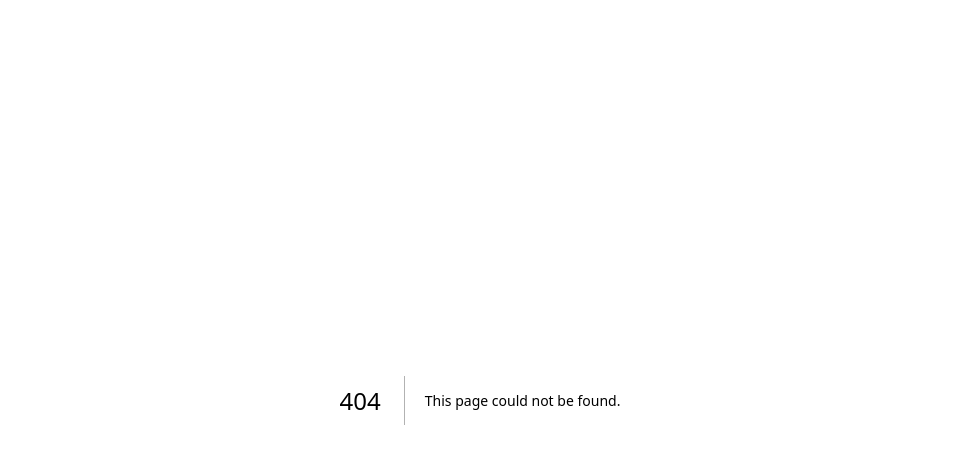
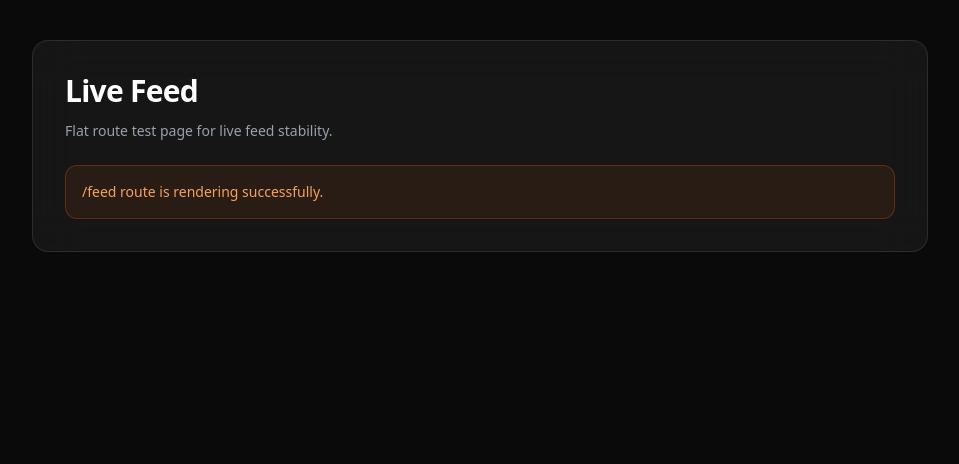
Before and after one commit to jalenbarnes/railmarkets--web, a Next.js app: page /feed in a window 1280 px wide. Before the commit this address had no page. Shown: the top 464 px of the page, without its empty margins (160-1119 px from the left). Built offline with nearby package versions, Linux system fonts and the light colour scheme.

Commit message:
debug: add flat /feed route for live feed stability isolation

```diff
--- a/src/app/app/page.tsx
+++ b/src/app/app/page.tsx
@@ -1,5 +1,5 @@
 import { redirect } from 'next/navigation'
 
 export default function AppIndexPage() {
-  redirect('/app/feed')
+  redirect('/feed')
 }
--- /dev/null
+++ b/src/app/feed/page.tsx
@@ -0,0 +1,15 @@
+export default function FeedPage() {
+  return (
+    <section className="min-h-screen bg-[#0a0a0a] text-white p-10">
+      <div className="mx-auto max-w-4xl rounded-2xl border border-white/10 bg-white/5 p-8 backdrop-blur-xl">
+        <h1 className="text-3xl font-semibold tracking-tight">Live Feed</h1>
+        <p className="mt-3 text-sm text-gray-400">
+          Flat route test page for live feed stability.
+        </p>
+        <div className="mt-6 rounded-xl border border-[#d95e14]/30 bg-[#d95e14]/10 p-4 text-sm text-[#f4a261]">
+          /feed route is rendering successfully.
+        </div>
+      </div>
+    </section>
+  )
+}
--- a/src/app/page.tsx
+++ b/src/app/page.tsx
@@ -16,7 +16,7 @@ export default function LandingPage() {
         </div>
 
         <div className="hidden md:flex items-center gap-8 text-sm text-gray-400">
-          <Link href="/app/feed" className="hover:text-white transition-colors">Live Feed</Link>
+          <Link href="/feed" className="hover:text-white transition-colors">Live Feed</Link>
           <div className="flex items-center gap-1 cursor-pointer hover:text-white transition-colors">
             Markets <span className="text-[10px]">▼</span>
           </div>
```
